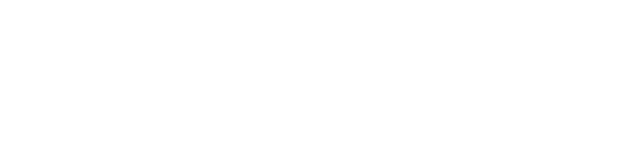
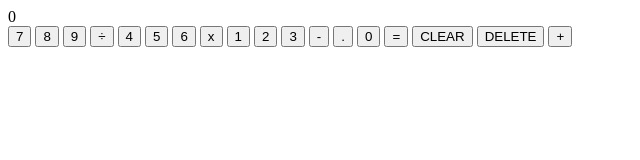
Before and after one commit to rmdbarbosa/calculator, a plain HTML site: page index.html in a window 1280 px wide. Shown: the whole page, without its empty margins (0-640 px from the left). Drawn offline with Linux system fonts and the light colour scheme; files whose address does not match are found by name.

Commit message:
Calculator layout

```diff
--- a/index.html
+++ b/index.html
@@ -8,5 +8,29 @@
     <link rel="stylesheet" href=".//style.css" />
     <title>Calculator</title>
   </head>
-  <body></body>
+  <body>
+    <div class="container">
+      <div id="display">
+        <div id="displayNum">0</div>
+      </div>
+      <button>7</button>
+      <button>8</button>
+      <button>9</button>
+      <button>÷</button>
+      <button>4</button>
+      <button>5</button>
+      <button>6</button>
+      <button>x</button>
+      <button>1</button>
+      <button>2</button>
+      <button>3</button>
+      <button>-</button>
+      <button>.</button>
+      <button>0</button>
+      <button>=</button>
+      <button id="clear">CLEAR</button>
+      <button id="delete">DELETE</button>
+      <button>+</button>
+    </div>
+  </body>
 </html>
```
